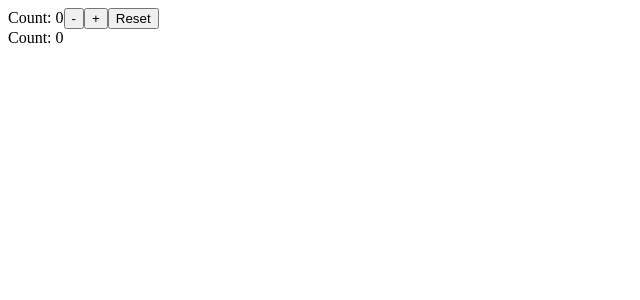
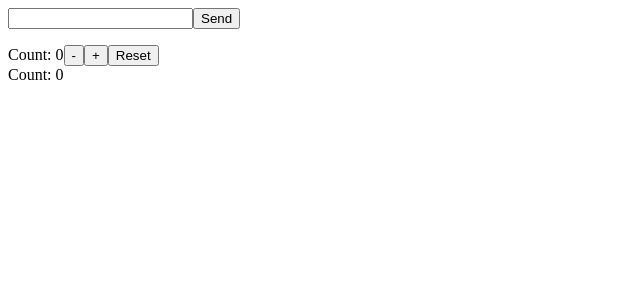
Before and after one commit to npsytoh/react-app-in-typescript, a React (Create React App) app: page / in a window 1280 px wide. Shown: the top 300 px of the page, without its empty margins (0-640 px from the left). Built offline with nearby package versions, Linux system fonts and the light colour scheme; the HTML template or start-up script is replaced by a standard one.

Commit message:
add InputForm.tsx

```diff
--- a/src/App.tsx
+++ b/src/App.tsx
@@ -1,6 +1,7 @@
 import React from 'react';
 import Counter from './Counter';
 import CounterWithReducer from './CounterWithReducer';
+import InputForm from './InputForm';
 
 interface AppProps {
 	message?: string;
@@ -9,6 +10,7 @@ interface AppProps {
 const App: React.FunctionComponent<AppProps> = ({ message }) => {
 	return (
 		<div>
+			<InputForm />
 			<CounterWithReducer />
 		</div>
 	);
--- /dev/null
+++ b/src/InputForm.tsx
@@ -0,0 +1,21 @@
+import React, { useEffect, useRef, useState } from 'react';
+
+const InputForm: React.FunctionComponent = () => {
+	const [text, setText] = useState<string>();
+
+	const ref = useRef<HTMLInputElement>(null!);
+	const handleClick = () => {
+		setText(ref.current.value);
+		ref.current.value = '';
+	};
+
+	return (
+		<>
+			<input ref={ref} type="text" />
+			<button onClick={handleClick}>Send</button>
+			<p>{text}</p>
+		</>
+	);
+};
+
+export default InputForm;
```
